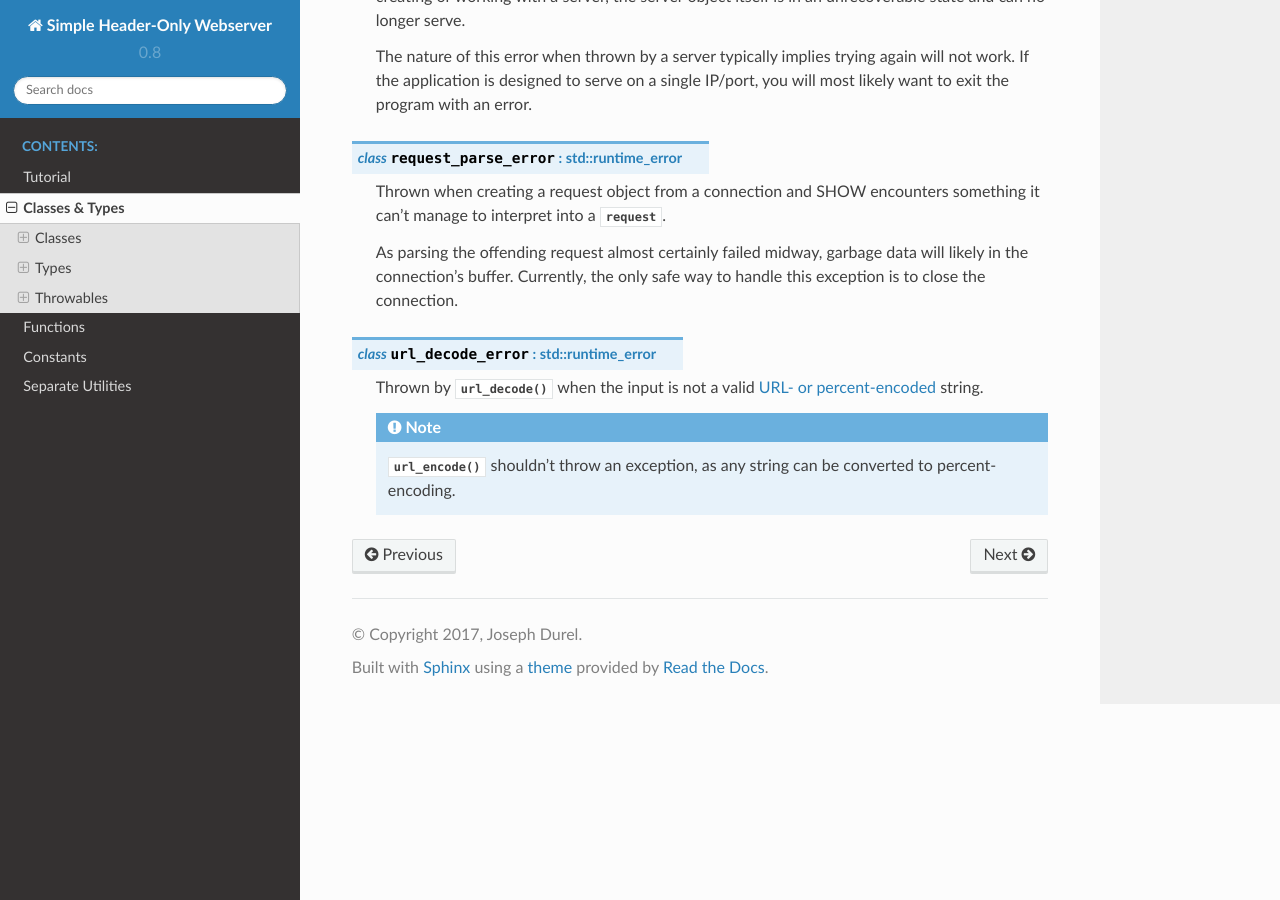
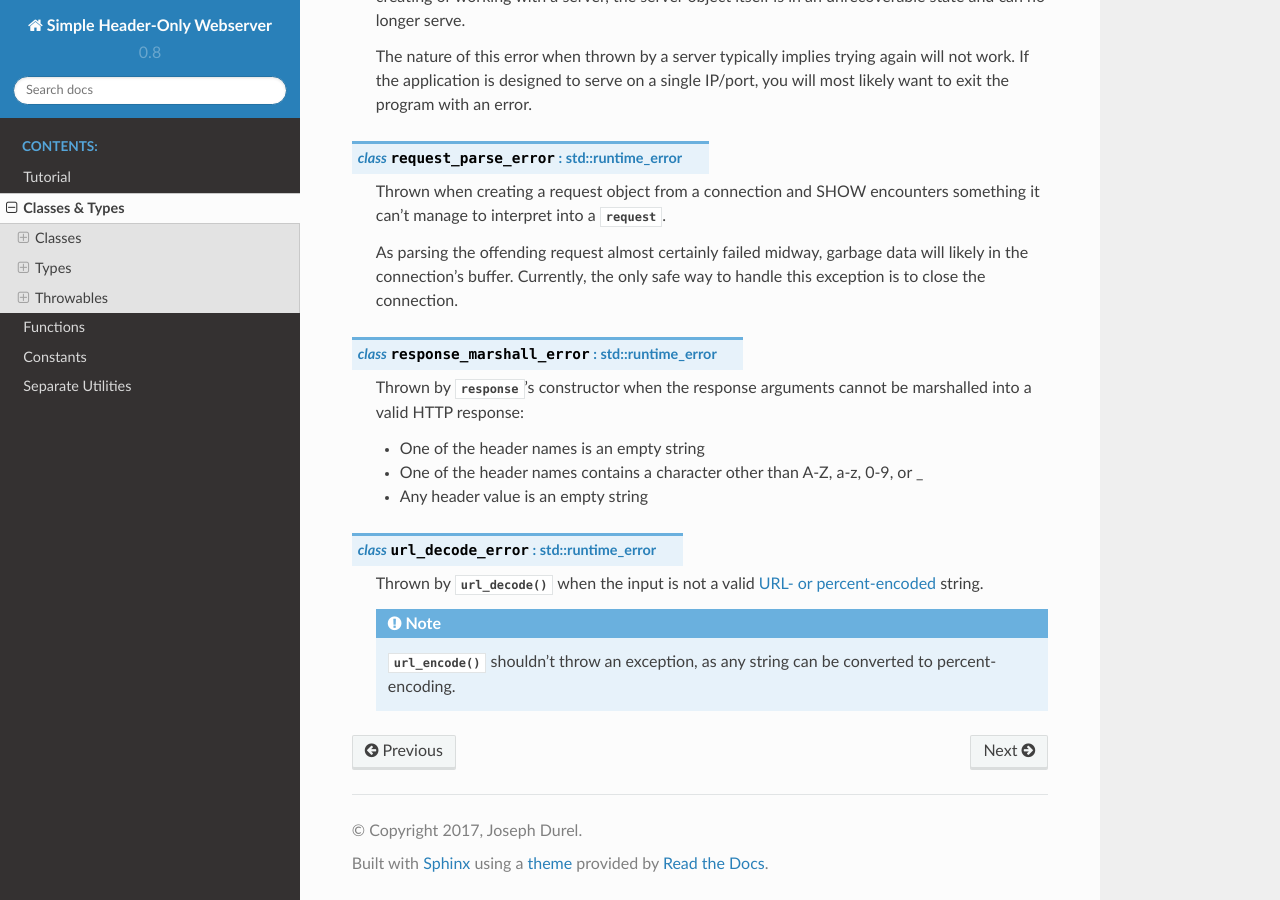
Before and after one commit to JadeMatrix/SHOW, a Sphinx documentation site: the page built from doc/Classes.rst, in a window 1280 px wide and 900 px high, scrolled down 3110 px. Built offline with Sphinx 7.4.7 and the Read the Docs theme 2.0.0, drawn with Linux system fonts in a browser that asks for light colours.

Commit message:
Reintroduced `show::response_marshall_error` to handle invalid headers passed to `show::response`'s constructor

```diff
--- a/doc/Classes.rst
+++ b/doc/Classes.rst
@@ -133,6 +133,14 @@ Exceptions
 
     As parsing the offending request almost certainly failed midway, garbage data will likely in the connection's buffer.  Currently, the only safe way to handle this exception is to close the connection.
 
+.. cpp:class:: response_marshall_error : std::runtime_error
+
+    Thrown by :cpp:class:`response`'s constructor when the response arguments cannot be marshalled into a valid HTTP response:
+
+    * One of the header names is an empty string
+    * One of the header names contains a character other than A-Z, a-z, 0-9, or _
+    * Any header value is an empty string
+
 .. cpp:class:: url_decode_error : std::runtime_error
 
     Thrown by :cpp:func:`url_decode()` when the input is not a valid `URL- or percent-encoded <https://en.wikipedia.org/wiki/Percent-encoding>`_ string.
```
Also changed, not shown: 1 other file.
